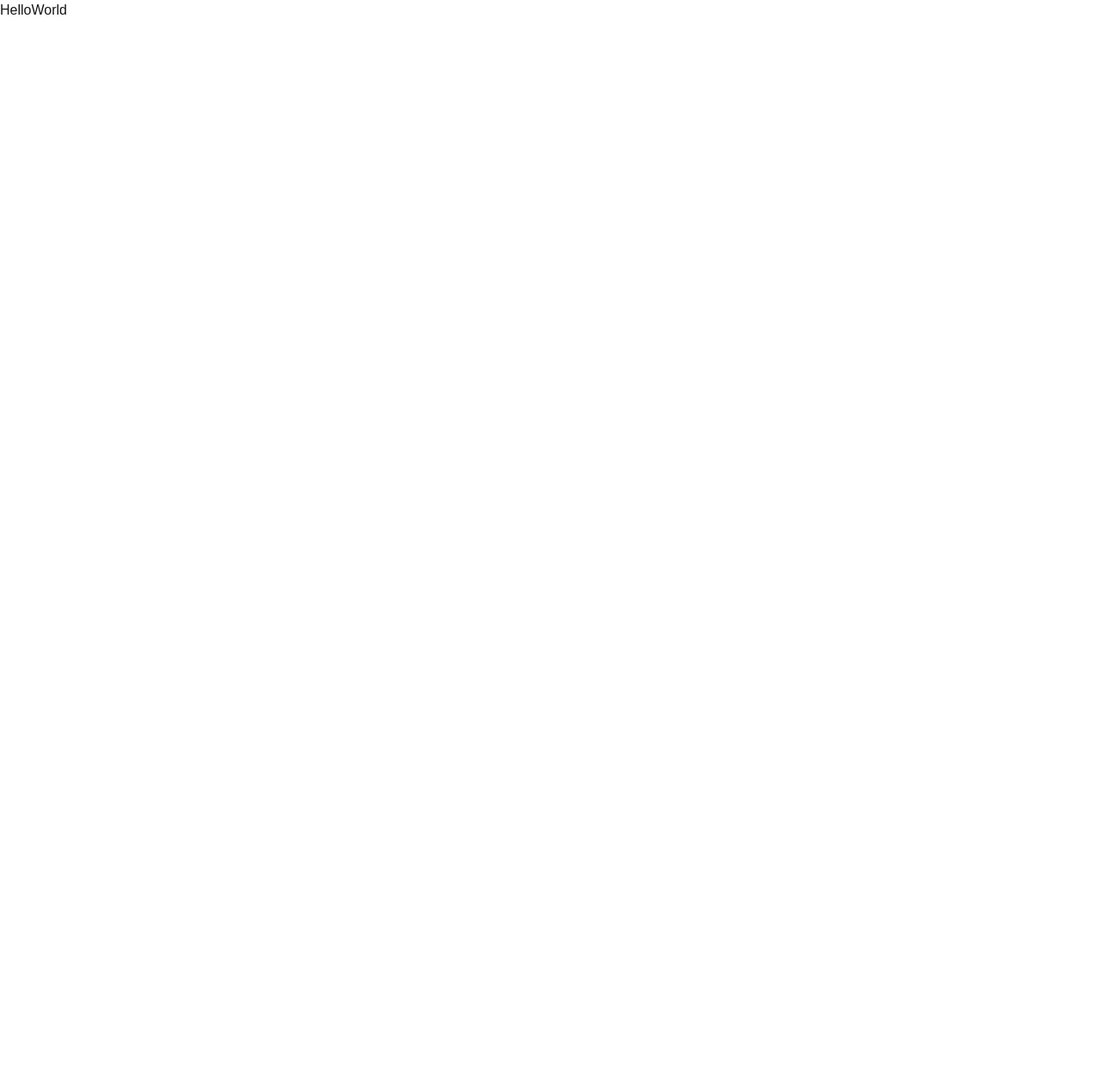
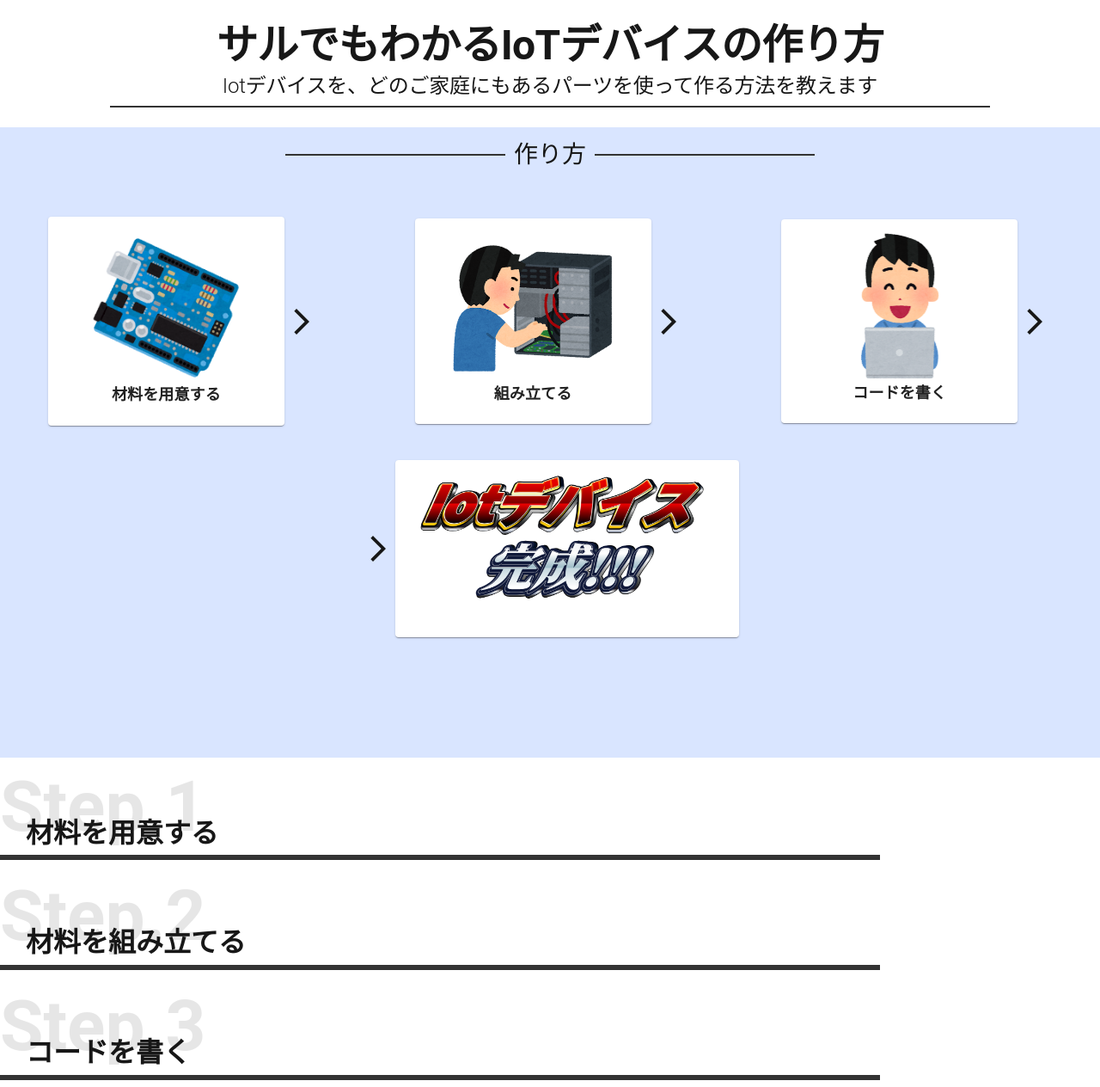
Before and after one commit to HikariTakahashi/keyaki-product-2024, a Next.js app: page / in a window 1280 px wide. Shown: the whole page at 86% size. Before the commit the page ends 800 px from the top, so only its background shows below. Built offline with nearby package versions, Linux system fonts and the light colour scheme.

Commit message:
feat: タイトル、順番、作り方

```diff
--- a/app/page.tsx
+++ b/app/page.tsx
@@ -1,5 +1,246 @@
-import { Box } from "@mui/material";
+import { Box, Card, CardContent, Grid, Typography } from "@mui/material";
+import ArrowForwardIosIcon from "@mui/icons-material/ArrowForwardIos";
+import Image from "next/image";
 
 export default function Home() {
-  return <Box>HelloWorld</Box>;
+  return (
+    <>
+      {/* タイトル */}
+      <Box
+        display={"flex"}
+        justifyContent={"center"}
+        alignItems={"center"}
+        marginBlock={"25px 5px"}
+      >
+        <Typography variant={"h1"} fontSize={"48px"} fontWeight={"bold"}>
+          サルでもわかるIoTデバイスの作り方
+        </Typography>
+      </Box>
+      {/* 説明 */}
+      <Box
+        display={"flex"}
+        flexDirection={"column"}
+        justifyContent={"center"}
+        alignItems={"center"}
+        mb={"15px"}
+      >
+        <Typography variant={"h2"} fontSize={"24px"}>
+          Iotデバイスを、どのご家庭にもあるパーツを使って作る方法を教えます
+        </Typography>
+        <Box width={"80%"} height={2} my={"8px"} bgcolor="#333333" />
+      </Box>
+      {/* 順番 */}
+      <Grid
+        container
+        display={"flex"}
+        justifyContent={"center"}
+        paddingBottom={"120px"}
+        bgcolor={"#D9E5FF"}
+      >
+        <Grid item xs={12} paddingBottom={"20px"}>
+          <Box
+            display={"flex"}
+            justifyContent={"center"}
+            alignItems={"center"}
+            py={2}
+          >
+            <Box
+              width={"20%"}
+              height={2}
+              marginInline={"10px"}
+              bgcolor="#333333"
+            />
+            <Typography variant={"h3"} fontSize={"28px"}>
+              作り方
+            </Typography>
+            <Box
+              width={"20%"}
+              height={2}
+              marginInline={"10px"}
+              bgcolor="#333333"
+            />
+          </Box>
+        </Grid>
+        <Grid
+          item
+          xs={4}
+          display={"flex"}
+          justifyContent={"center"}
+          alignItems={"center"}
+          p={"20px"}
+        >
+          <Card sx={{ width: "275px" }}>
+            <CardContent>
+              <Box
+                display={"flex"}
+                flexDirection={"column"}
+                alignItems={"center"}
+              >
+                <Image
+                  src={"/microcomputer.png"}
+                  alt={"マイコンのイラスト"}
+                  width={180}
+                  height={200}
+                />
+                <Typography variant="h4" fontSize={"18px"} fontWeight={"bold"}>
+                  材料を用意する
+                </Typography>
+              </Box>
+            </CardContent>
+          </Card>
+          <ArrowForwardIosIcon style={{ paddingInline: 2, fontSize: 40 }} />
+        </Grid>
+        <Grid
+          item
+          xs={4}
+          display={"flex"}
+          justifyContent={"center"}
+          alignItems={"center"}
+          p={"20px"}
+        >
+          <Card sx={{ width: "275px" }}>
+            <CardContent>
+              <Box
+                display={"flex"}
+                flexDirection={"column"}
+                alignItems={"center"}
+              >
+                <Image
+                  src={"/kumitate.png"}
+                  alt={"組み立てる人のイラスト"}
+                  width={200}
+                  height={200}
+                />
+                <Typography variant="h4" fontSize={"18px"} fontWeight={"bold"}>
+                  組み立てる
+                </Typography>
+              </Box>
+            </CardContent>
+          </Card>
+          <ArrowForwardIosIcon style={{ paddingInline: 2, fontSize: 40 }} />
+        </Grid>
+        <Grid
+          item
+          xs={4}
+          display={"flex"}
+          justifyContent={"center"}
+          alignItems={"center"}
+          paddingInline={"20px"}
+        >
+          <Card sx={{ width: "275px" }}>
+            <CardContent>
+              <Box
+                display={"flex"}
+                flexDirection={"column"}
+                alignItems={"center"}
+              >
+                <Image
+                  src={"/computer_man.png"}
+                  alt={"コーディングする人のイラスト"}
+                  width={120}
+                  height={10}
+                />
+                <Typography variant="h4" fontSize={"18px"} fontWeight={"bold"}>
+                  コードを書く
+                </Typography>
+              </Box>
+            </CardContent>
+          </Card>
+          <ArrowForwardIosIcon style={{ paddingInline: 2, fontSize: 40 }} />
+        </Grid>
+        <Grid
+          item
+          xs={12}
+          display={"flex"}
+          justifyContent={"center"}
+          alignItems={"center"}
+          p={"20px"}
+        >
+          <ArrowForwardIosIcon style={{ paddingInline: 2, fontSize: 40 }} />
+          <Card sx={{ width: "400px" }}>
+            <CardContent>
+              <Image
+                src={"/5000choyen.png"}
+                alt={"Iot機器完成"}
+                width={400}
+                height={0}
+              />
+            </CardContent>
+          </Card>
+        </Grid>
+      </Grid>
+      {/* 説明 材料を用意する */}
+      <Box paddingTop={"10px"} position="relative">
+        <Typography
+          variant="h3"
+          fontSize={"82px"}
+          fontWeight={"bold"}
+          sx={{ opacity: 0.1 }}
+        >
+          Step.1
+        </Typography>
+        <Typography
+          variant="h3"
+          fontSize={"32px"}
+          fontWeight={"bold"}
+          sx={{
+            position: "absolute", // 絶対位置指定
+            top: 70, // 上部に配置
+            left: 30, // 必要に応じて調整可能
+          }}
+        >
+          材料を用意する
+        </Typography>
+        <Box width={"80%"} height={6} my={"8px"} bgcolor="#333333" />
+      </Box>
+      {/* 説明 材料を組み立てる */}
+      <Box paddingTop={"10px"} position="relative">
+        <Typography
+          variant="h3"
+          fontSize={"82px"}
+          fontWeight={"bold"}
+          sx={{ opacity: 0.1 }}
+        >
+          Step.2
+        </Typography>
+        <Typography
+          variant="h3"
+          fontSize={"32px"}
+          fontWeight={"bold"}
+          sx={{
+            position: "absolute", // 絶対位置指定
+            top: 70, // 上部に配置
+            left: 30, // 必要に応じて調整可能
+          }}
+        >
+          材料を組み立てる
+        </Typography>
+        <Box width={"80%"} height={6} my={"8px"} bgcolor="#333333" />
+      </Box>
+      {/* 説明 コードを書く */}
+      <Box paddingTop={"10px"} position="relative">
+        <Typography
+          variant="h3"
+          fontSize={"82px"}
+          fontWeight={"bold"}
+          sx={{ opacity: 0.1 }}
+        >
+          Step.3
+        </Typography>
+        <Typography
+          variant="h3"
+          fontSize={"32px"}
+          fontWeight={"bold"}
+          sx={{
+            position: "absolute", // 絶対位置指定
+            top: 70, // 上部に配置
+            left: 30, // 必要に応じて調整可能
+          }}
+        >
+          コードを書く
+        </Typography>
+        <Box width={"80%"} height={6} my={"8px"} bgcolor="#333333" />
+      </Box>
+    </>
+  );
 }
```
